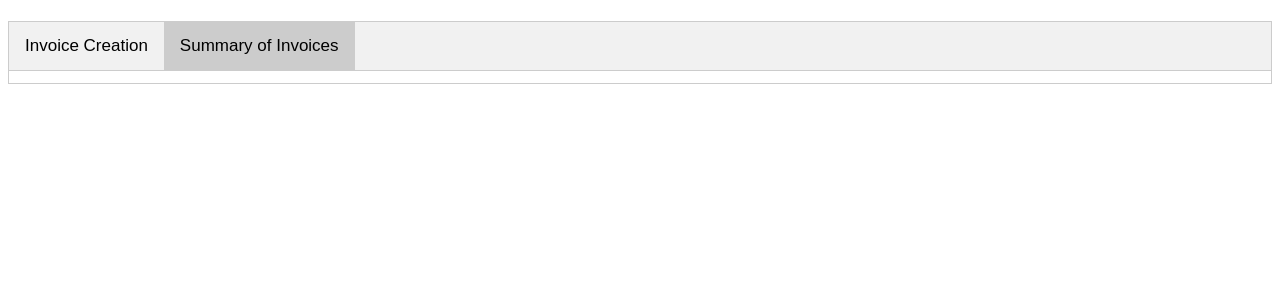
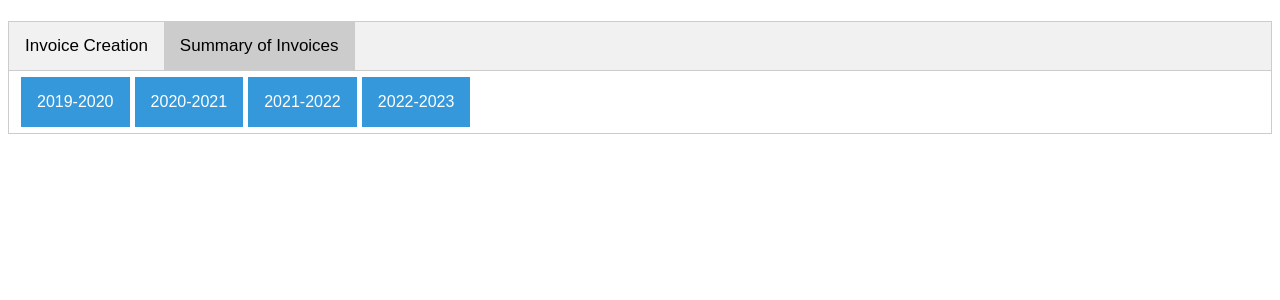
Before and after one commit to superkor/Invoice-Program-V2, a Flask app: page / in a window 1280 px wide, after a click on "Summary of Invoices". Shown: the part 46-346 px from the top of the page. Run offline with Flask 2, Linux system fonts and the light colour scheme; data that the repository does not hold is empty; some libraries are stand-ins or nearby versions.

Commit message:
adding dropdown for season in summary

```diff
--- a/main.py
+++ b/main.py
@@ -94,5 +94,16 @@
     except Exception as e:
         return jsonify({"success": "false", "error": str(e)}), 500
 
+@app.route("/getInvoice", methods=["GET"])
+def getInvoice():
+    try:
+        season = request.headers["season"]
+        newInvoiceDB = summary.summaryInvoice()
+        table = newInvoiceDB.getSeasonTable(season)
+        return jsonify({"success":"true", "seasonTable": table})
+    except Exception as e:
+        return jsonify({"success": "false", "error": str(e)}), 500
+
+
 if __name__ == "__main__":
     app.run(debug=True)
--- a/static/js/indexScript.js
+++ b/static/js/indexScript.js
@@ -30,25 +30,68 @@
     }
 }
 
+function seasonDropDown(elm){
+    x = document.getElementsByClassName("seasonDropdown")
+    for (var i = 0; i < x.length; i++){
+        if (x[i].classList.contains("show")){
+            x[i].classList.toggle("show")
+        }
+    }
+    document.getElementById(elm).classList.toggle("show")
+    var seasonArray = ["2019-2020","2020-2021","2021-2022","2022-2023"]
+    addSeasonTable(elm,seasonArray.indexOf(elm))
+}
+
 function summaryInvoice(invoiceTable){
     console.log(invoiceTable)
-    //Clear child nodes
-    document.getElementById("summary").textContent = ""
+    div = document.getElementsByClassName("monthInformation")
+    for (y in div){
+        div[y].textContent = ""
+    }
     //List all created invoices from list_invoice table
     for (x in invoiceTable){
         newRow = document.createElement("a")
-        newDiv = document.createElement("div")
-        document.getElementById("summary").appendChild(newDiv)
         newRow.setAttribute("class", "invoiceRow")
         for (y in invoiceTable[x]){
+            checkSeason(invoiceTable[x][0], div[x])
             if (y != 2){
                 newRow.innerHTML += " " + invoiceTable[x][y]
             } else {
                 newRow.setAttribute("href", invoiceTable[x][y])
             }
         }
-        newDiv.appendChild(newRow)
+        div[x].appendChild(newRow)
     }
+}
+
+function checkSeason(season, newDiv){
+    if (season == "2019-2020"){
+        document.getElementById("2019-2020").appendChild(newDiv)
+    } else if (season == "2020-2021"){
+        document.getElementById("2020-2021").appendChild(newDiv)
+    } else if (season == "2021-2022"){
+        document.getElementById("2021-2022").appendChild(newDiv)
+    } else if (season == "2022-2023"){
+        document.getElementById("2022-2023").appendChild(newDiv)
+    }
+}
+
+function addSeasonTable(season,x){
+    var request = $.ajax({
+        url: "/getInvoice",
+        type: "GET",
+        headers: {"season": season},
+        contentType: "application/json",
+        data: {},
+        success: function(response){
+            table = response["seasonTable"]
+          document.getElementsByClassName("seasonTable")[x].innerHTML = table
+        },
+        error: function(error){
+            alert("server error "+ error.status + ": " + error.responseJSON.error)
+        }
+    }).done()
+
 }
 
 function addMonthOptions(){
--- a/static/styles/indexStyles.css
+++ b/static/styles/indexStyles.css
@@ -46,3 +46,36 @@
     background-color: #047cc4;
     text-align: center;
   }
+
+  .dropdownbtn {
+    background-color: #3498DB;
+    color: white;
+    padding: 16px;
+    font-size: 16px;
+    border: none;
+    cursor: pointer;
+  }
+
+  .dropdownbtn:hover, .dropdownbtn:focus {
+    background-color: #2980B9;
+  }
+
+  .seasonDropdown{
+    display: none;
+    position: absolute;
+    background-color: #f1f1f1;
+    min-width: 160px;
+    box-shadow: 0px 8px 16px 0px rgba(0,0,0,0.2);
+    z-index: 1;
+  }
+
+  .invoiceRow {
+    color: black;
+    padding: 12px 16px;
+    text-decoration: none;
+    display: block;
+  }
+
+  .seasonDropdown-content a:hover {background-color: #ddd;}
+
+  .show{display:block;}
--- a/templates/index.html
+++ b/templates/index.html
@@ -90,7 +90,26 @@
             </div>
 
             <div id="summary" class="tabcontent">
-                Summary of Invoices Test
+                <button onclick="seasonDropDown('2019-2020')" class="dropdownbtn">2019-2020</button>
+                <div id = "2019-2020" class="seasonDropdown" display="none">
+                    <div class="seasonTable"></div>
+                    <div class="monthInformation"></div>
+                </div>
+                <button onclick="seasonDropDown('2020-2021')" class="dropdownbtn">2020-2021</button>
+                <div id = "2020-2021" class="seasonDropdown" display="none">
+                    <div class="seasonTable"></div>
+                    <div class="monthInformation"></div>
+                </div>
+                <button onclick="seasonDropDown('2021-2022')" class="dropdownbtn">2021-2022</button>
+                <div id = "2021-2022" class="seasonDropdown" display="none">
+                    <div class="seasonTable"></div>
+                    <div class="monthInformation"></div>
+                </div>
+                <button onclick="seasonDropDown('2022-2023')" class="dropdownbtn">2022-2023</button>
+                <div id = "2022-2023" class="seasonDropdown" display="none">
+                    <div class="seasonTable"></div>
+                    <div class="monthInformation"></div>
+                </div>
             </div>
         </div>
         <!-- Confirmation div after input for Invoice Creation -->
```
